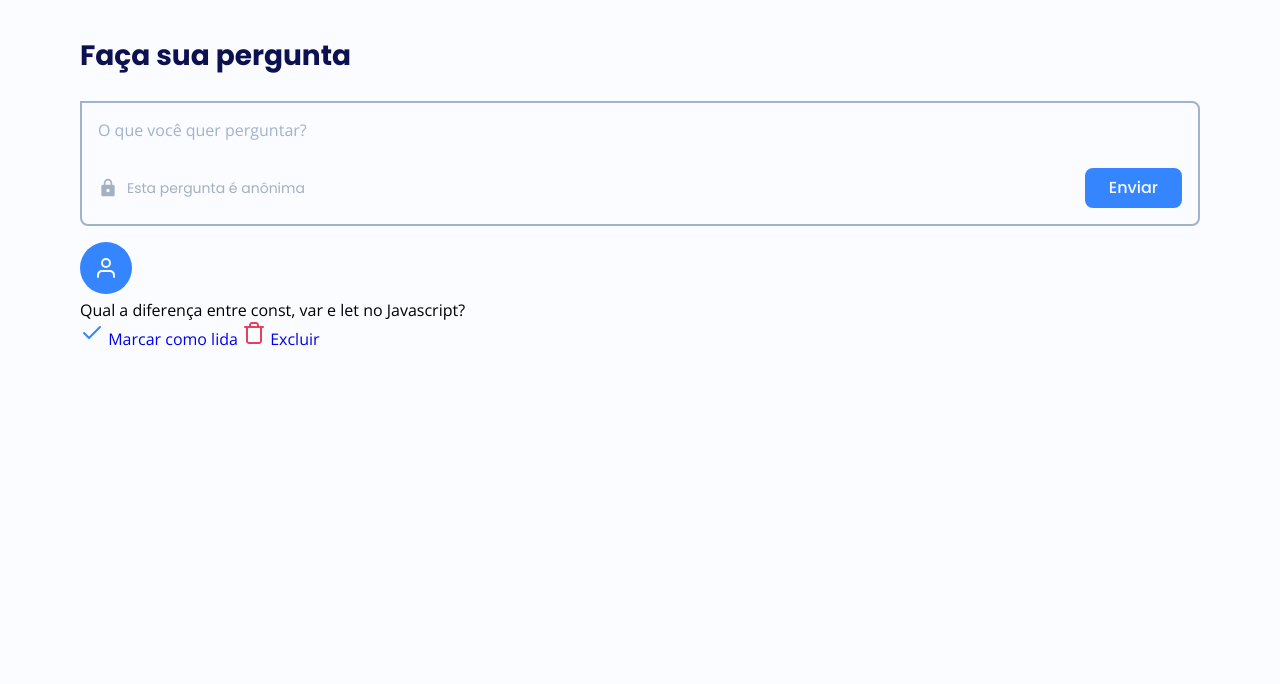
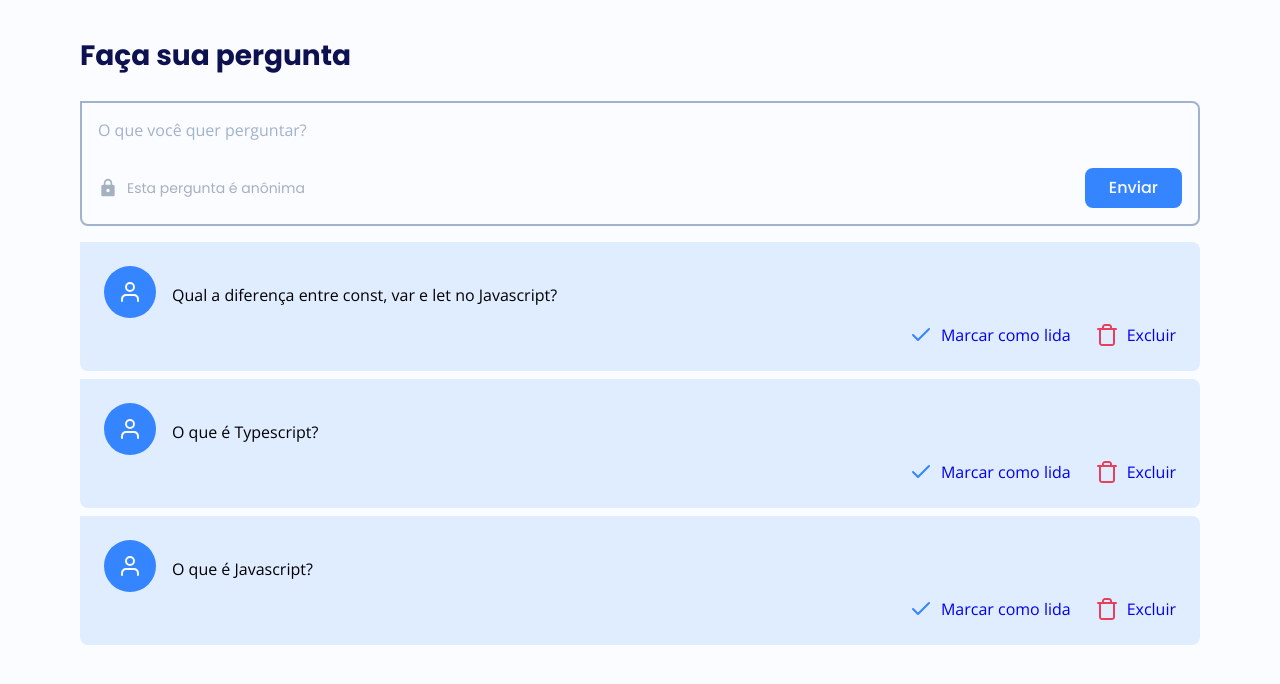
Before and after one commit to Thlimass/NLW6, a web app: file room.html in a window 1280 px wide. Shown: the part 85-769 px from the top of the page. Run offline with its HTML, style and script files only (its server is not run), Linux system fonts and the light colour scheme.

Commit message:
estilizando a exibiçao da caixa de pergunta

```diff
--- a/room.html
+++ b/room.html
@@ -63,6 +63,7 @@
               <div class="question">
                 <p>Qual a diferença entre const, var e let no Javascript?</p>
               </div>
+            </div>
               <div class="actions">
                 <a href="#" class="check">
                   <img src="assets/check.svg" alt="Marcar como lida">
@@ -75,6 +76,47 @@
               </div>
             </div>
 
+          <div class="question-wrapper">
+            <div class="question-content">
+              <div class="user">
+                <img src="assets/avatar.svg" alt="Avatar">
+              </div>
+              <div class="question">
+                <p>O que é Typescript?</p>
+              </div>
+            </div>
+              <div class="actions">
+                <a href="#" class="check">
+                  <img src="assets/check.svg" alt="Marcar como lida">
+                  Marcar como lida
+                </a>
+                <a href="#" class="delete">
+                  <img src="assets/trash.svg" alt="Excluir">
+                  Excluir
+                </a>
+              </div>
+            </div>
+
+          <div class="question-wrapper">
+            <div class="question-content">
+              <div class="user">
+                <img src="assets/avatar.svg" alt="Avatar">
+              </div>
+              <div class="question">
+                <p>O que é Javascript?</p>
+              </div>
+            </div>
+              <div class="actions">
+                <a href="#" class="check">
+                  <img src="assets/check.svg" alt="Marcar como lida">
+                  Marcar como lida
+                </a>
+                <a href="#" class="delete">
+                  <img src="assets/trash.svg" alt="Excluir">
+                  Excluir
+                </a>
+              </div>
+            </div>
           </div>
       </section>
 
@@ -82,4 +124,5 @@
 
   </div>
 </body>
+
 </html>
--- a/styles/room.css
+++ b/styles/room.css
@@ -91,3 +91,41 @@
   padding: .8rem 2.4rem;
   line-height: 2.4rem;
 }
+
+
+/*QUESTIONS*/
+
+.question-wrapper{
+  background: var(--light-blue);
+  margin-bottom: .8rem;
+  border-radius: 0 .8rem .8rem .8rem;
+  padding: 2.4rem;
+}
+
+.question-wrapper .question-content{
+  display: flex;
+  align-items: center;
+}
+
+.question-wrapper .question-content p{
+  margin-left: 1.6rem;
+}
+
+.question-wrapper .actions{
+  display: flex;
+  align-items: center;
+  justify-content: flex-end;
+}
+
+.question-wrapper .actions > a{
+  display: flex;
+  align-items: center;
+}
+
+.question-wrapper .actions > a > img{
+ margin-right: .8rem;
+}
+
+.question-wrapper .actions > a:nth-child(2){
+  margin-left: 2.4rem;
+}
```
Lines whose indentation alone changed are shown as unchanged.
